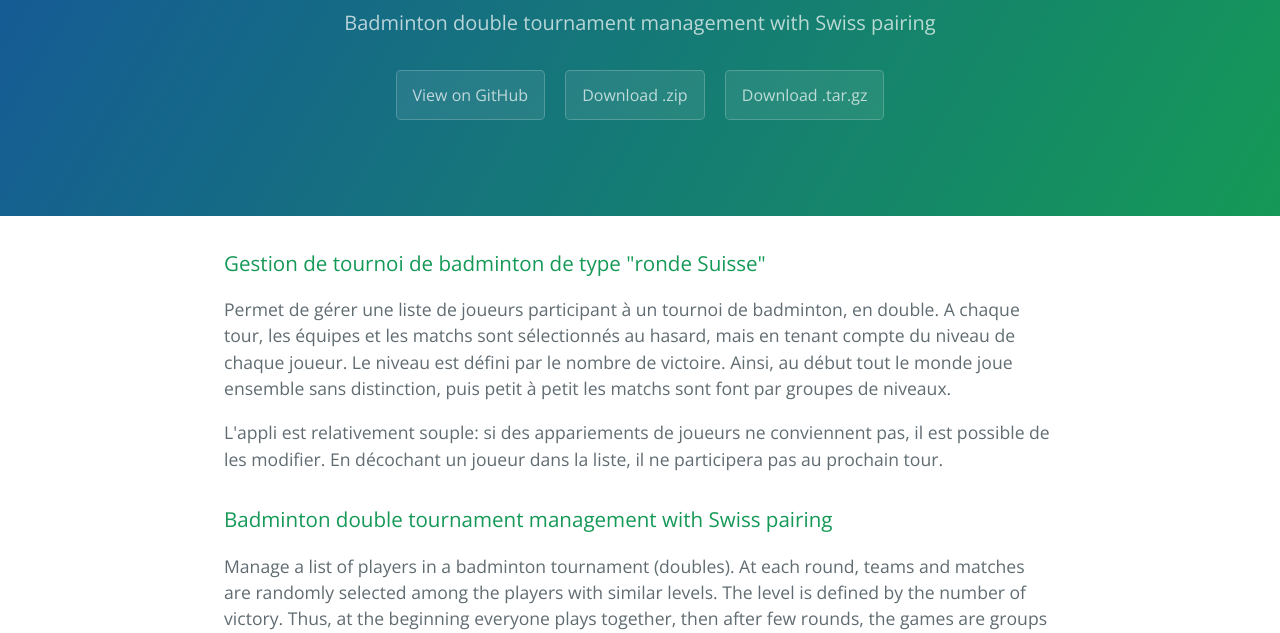
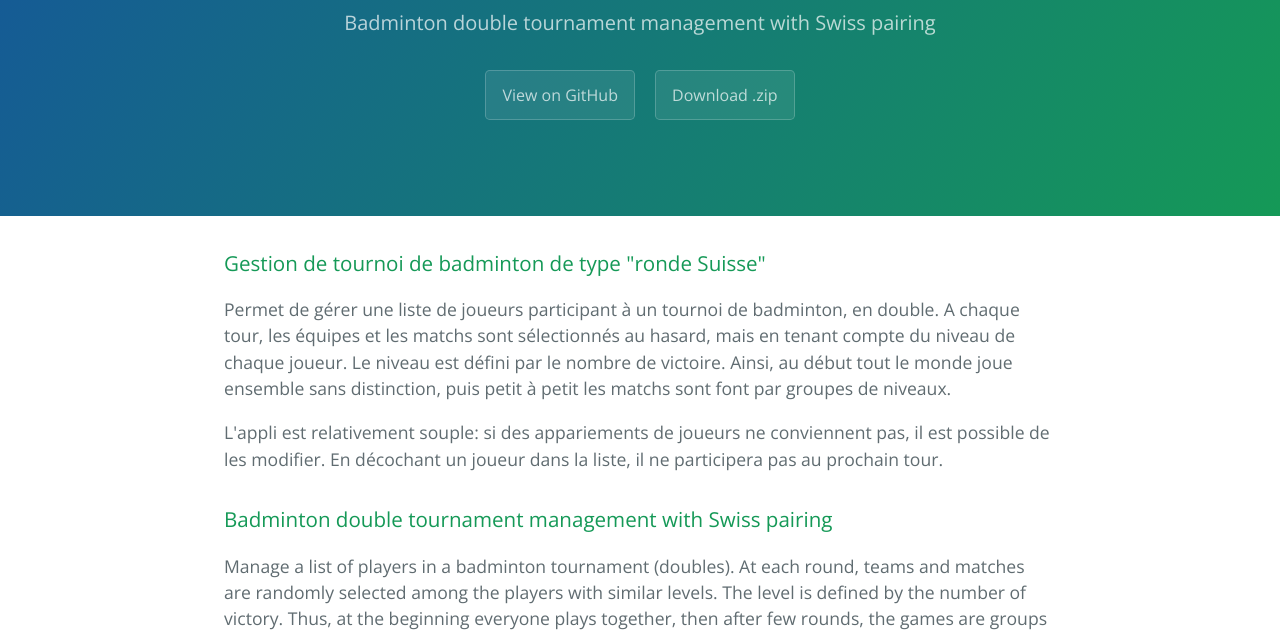
Before and after one commit to dsarrut/btm, a plain HTML site: page index.html in a window 1280 px wide. Shown: the part 167-800 px from the top of the page. Drawn offline with nearby package versions, Linux system fonts and the light colour scheme.

Commit message:
Update index.html

```diff
--- a/index.html
+++ b/index.html
@@ -14,8 +14,7 @@
       <h1 class="project-name">BTM - Badminton Tournament</h1>
       <h2 class="project-tagline">Badminton double tournament management with Swiss pairing</h2>
       <a href="https://github.com/dsarrut/btm" class="btn">View on GitHub</a>
-      <a href="https://github.com/dsarrut/btm/zipball/master" class="btn">Download .zip</a>
-      <a href="https://github.com/dsarrut/btm/tarball/master" class="btn">Download .tar.gz</a>
+      <a href="https://github.com/dsarrut/btm/releases/download/1.0/bad.app.zip" class="btn">Download .zip</a>
     </section>
 
     <section class="main-content">
```
